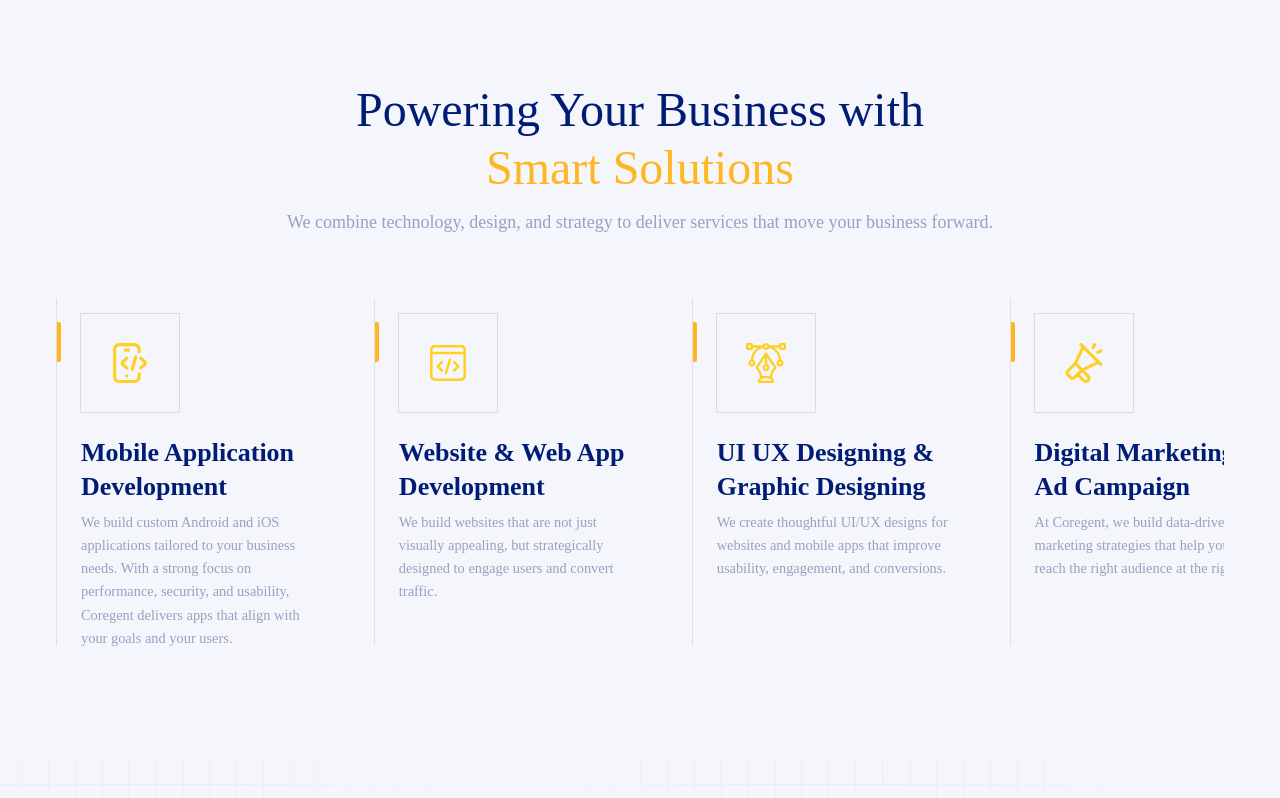
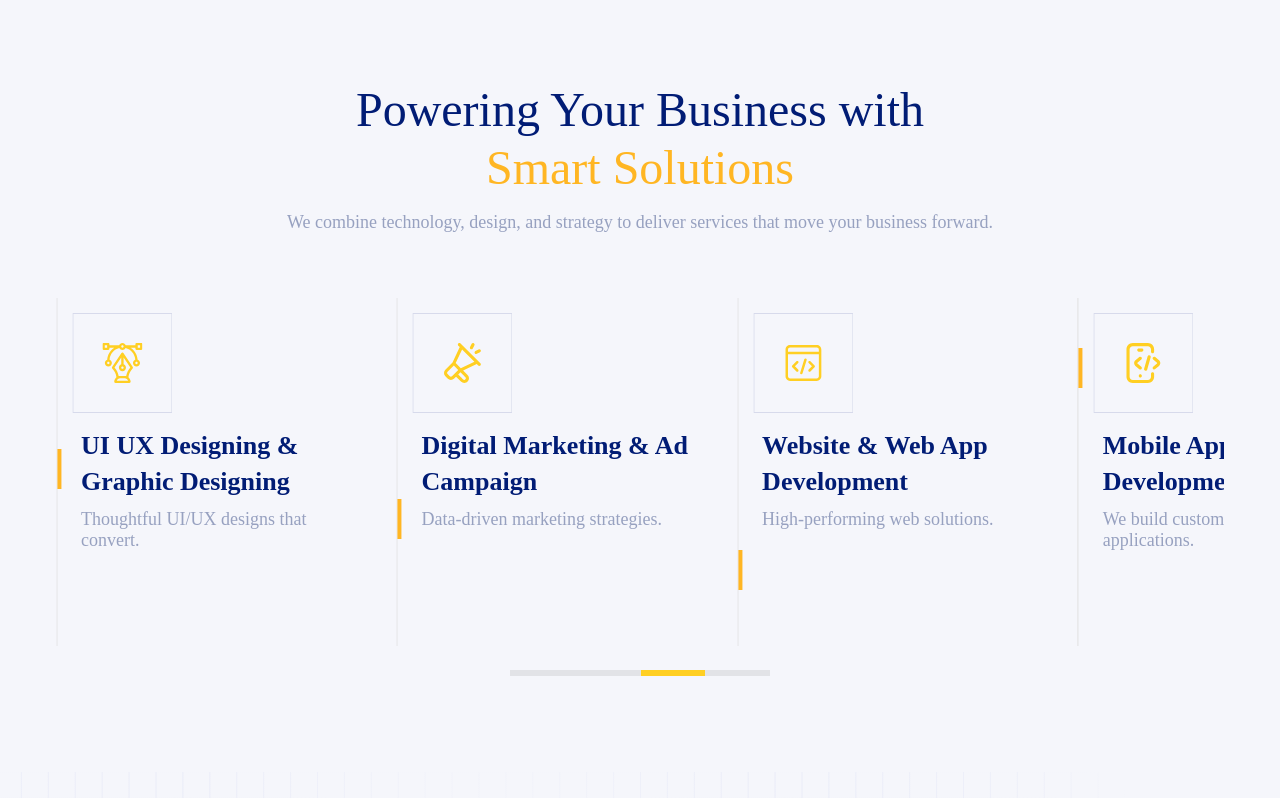
Before and after one commit to Janganpalli-Vishal/coregent, a React (Create React App) app: page / in a window 1280 px wide. Shown: the part 1648-2446 px from the top of the page. Built offline with nearby package versions, Linux system fonts and the light colour scheme; a web font is replaced by a local one.

Commit message:
Added Swiper for enhanced blog section scrolling, updated package dependencies, and modified AOS animations for improved user experience.

```diff
--- a/package.json
+++ b/package.json
@@ -18,6 +18,7 @@
     "react": "^19.2.4",
     "react-dom": "^19.2.4",
     "react-scripts": "5.0.1",
+    "swiper": "^12.1.0",
     "web-vitals": "^2.1.4"
   },
   "scripts": {
--- a/src/App.js
+++ b/src/App.js
@@ -12,6 +12,7 @@ import Partner from './pages/Partner';
 import Contactus from './pages/Contactus';
 import Clients from './pages/Clients';
 import Blog from './pages/Blog';
+// Import Swiper styles
 
 function App() {
   return (
--- a/src/pages/Blog.js
+++ b/src/pages/Blog.js
@@ -1,69 +1,95 @@
-import React from 'react';
-import { Box, Typography, useTheme, Container, Grid, Paper } from '@mui/material';
-import AOS from 'aos';
-import 'aos/dist/aos.css';
-import b1 from '../assets/b1.svg';
-import b2 from '../assets/b2.svg';
-import b3 from '../assets/b3.svg';
-import b4 from '../assets/b4.svg';
+import React, { useRef, useState } from "react";
+import { Box, Typography, useTheme, Container } from "@mui/material";
+import AOS from "aos";
+import "aos/dist/aos.css";
 
-// Initialize AOS
+import { Swiper, SwiperSlide } from "swiper/react";
+import { Autoplay } from "swiper/modules";
+
+import "swiper/css";
+
+import b1 from "../assets/b1.svg";
+import b2 from "../assets/b2.svg";
+import b3 from "../assets/b3.svg";
+import b4 from "../assets/b4.svg";
+
+/* AOS init */
 AOS.init({
   duration: 1000,
   once: true,
-  offset: 100
+  offset: 100,
 });
-
-
 
 const services = [
   {
     icon: b1,
-    title: 'Mobile Application Development',
-    desc: 'We build custom Android and iOS applications tailored to your business needs. With a strong focus on performance, security, and usability, Coregent delivers apps that align with your goals and your users.',
+    title: "Mobile Application Development",
+    desc: "We build custom Android and iOS applications.",
   },
   {
     icon: b2,
-    title: 'Website & Web App Development',
-    desc: 'We build websites that are not just visually appealing, but strategically designed to engage users and convert traffic.',
+    title: "Website & Web App Development",
+    desc: "We build conversion-focused websites.",
   },
   {
     icon: b3,
-    title: 'UI UX Designing & Graphic Designing',
-    desc: 'We create thoughtful UI/UX designs for websites and mobile apps that improve usability, engagement, and conversions.',
+    title: "UI UX Designing & Graphic Designing",
+    desc: "Thoughtful UI/UX designs that convert.",
   },
   {
     icon: b4,
-    title: 'Digital Marketing & Ad Campaign',
-    desc: 'At Coregent, we build data-driven digital marketing strategies that help your brand reach the right audience at the right time.',
+    title: "Digital Marketing & Ad Campaign",
+    desc: "Data-driven marketing strategies.",
   },
   {
     icon: b2,
-    title: 'Website & Web App Development',
-    desc: 'We build websites that are not just visually appealing, but strategically designed to engage users and convert traffic.',
+    title: "Website & Web App Development",
+    desc: "High-performing web solutions.",
   },
+
 ];
+
+/* Scrollbar config */
+const SCROLLBAR_TRACK_WIDTH = 260;
+const SCROLLBAR_THUMB_WIDTH = 64;
+const SCROLLBAR_HEIGHT = 6;
+const SCROLLBAR_COLOR = "#FFCF23";
 
 const Blog = () => {
   const theme = useTheme();
+  const swiperRef = useRef(null);
+  const [progress, setProgress] = useState(0);
+
+  const handleSwiperProgress = (swiper) => {
+    // swiper.progress is always 0 → 1
+    setProgress(swiper.progress);
+  };
+
+  const handleScrollbarClick = (e) => {
+    if (!swiperRef.current) return;
+
+    const rect = e.currentTarget.getBoundingClientRect();
+    const clickX = e.clientX - rect.left;
+    const ratio = Math.min(1, Math.max(0, clickX / SCROLLBAR_TRACK_WIDTH));
+
+    swiperRef.current.slideTo(Math.round(ratio * (services.length - 1)));
+  };
+
   return (
     <Box>
-      <Container id="blog-section" maxWidth="xl" sx={{ pt: { xs: 12, md: 16 }, pb: 12 }}>
+      <Container maxWidth="xl" sx={{ pt: { xs: 12, md: 16 }, pb: 12 }}>
+        {/* Header */}
         <Box textAlign="center" mb={8}>
           <Typography
+            variant="h3"
             data-aos="fade-up"
-            data-aos-delay="100"
-            variant="h3"
             sx={{
               fontFamily: "Mohave",
-              // fontSize: { xs: "", md: "h2" },
               fontWeight: 500,
               color: "primary.main",
-              lineHeight: 1.2,
             }}
           >
             Powering Your Business with <br />
-
             <Box component="span" sx={{ color: "warning.main" }}>
               Smart Solutions
             </Box>
@@ -71,136 +97,120 @@ const Blog = () => {
 
           <Typography
             data-aos="fade-up"
-            data-aos-delay="200"
+            data-aos-delay="150"
             variant="body2"
-            sx={{
-              maxWidth: "750px",
-              mx: "auto",
-              mt: 2,
-            }}
+            sx={{ maxWidth: 750, mx: "auto", mt: 2 }}
           >
-            We combine technology, design, and strategy to deliver services that move your business forward.
+            We combine technology, design, and strategy to deliver services that
+            move your business forward.
           </Typography>
         </Box>
 
-        <Grid
-          container
-          spacing={3}
-          wrap="nowrap"
-          sx={{
-            overflowX: 'scroll',
-            scrollbarWidth: 'none',
-            '&::-webkit-scrollbar': { display: 'none' },
-            pb: 2
+        {/* Swiper */}
+        <Swiper
+          onSwiper={(swiper) => (swiperRef.current = swiper)}
+          onProgress={handleSwiperProgress}
+          modules={[Autoplay]}
+          slidesPerView={3}
+          loop={true}
+          spaceBetween={24}
+          autoplay={{
+            delay: 3000,
+            disableOnInteraction: false,
+            pauseOnMouseEnter: true,
+          }}
+          breakpoints={{
+            0: { slidesPerView: 1.1 },
+            768: { slidesPerView: 2.1 },
+            1200: { slidesPerView: 3.5 },
           }}
         >
-          {services.map((serv, index) => {
-            return (
-              <Grid
-                size={{ xs: 10, md: 3.2 }}
-                item
-                key={serv.title}
-                sx={{ flexShrink: 0 }}
+          {services.map((serv, index) => (
+            <SwiperSlide key={index}>
+              <Box
+                data-aos="fade-up"
+                data-aos-delay={200 + index * 100}
+                sx={{
+                  borderLeft: "1px solid #E0E0E0",
+                  p: 3,
+                  height: 300,
+                  position: "relative",
+                }}
               >
                 <Box
                   data-aos="fade-up"
-                  data-aos-delay={300 + (index * 100)}
+                  data-aos-delay={200 + index * 100}
                   sx={{
-                    borderLeft: '1px solid #E0E0E0',
-                    // borderRadius: 2,
-                    p: 3,
-                    height: '300px',
-                    display: 'flex',
-                    flexDirection: 'column',
-                    position: 'relative',
-                    transition: 'all 0.3s ease',
-                    // '&:hover': {
-                    //   boxShadow: '0 4px 20px rgba(0,0,0,0.1)',
-                    //   transform: 'translateY(-2px)'
-                    // }
-                  }}
-                >
-                  {/* Yellow accent bar */}
-                  <Box
-                    data-aos="fade-right"
-                    data-aos-delay={400 + (index * 100)}
-                    sx={{
-                      position: 'absolute',
+                    position: "absolute",
                     left: 0,
-                      top: 24,
+                    top: `${24  * ((index + 1) * 2.1)}px`,
                     width: 4,
                     height: 40,
                     backgroundColor: theme.palette.warning.main,
-                      borderRadius: '0 2px 2px 0'
                   }}
                 />
 
-                  {/* Icon container */}
                 <Box
-                    data-aos="zoom-in"
-                    data-aos-delay={500 + (index * 100)}
                   sx={{
-                      display: 'flex',
-                      justifyContent: 'center',
-                      alignItems: 'center',
                     width: 80,
                     height: 80,
-                      backgroundColor: '#FFF9E6',
-                      border: '1px solid #FFE082',
+                    backgroundColor: "#FFF9E6",
+                    border: "1px solid #FFE082",
                     borderRadius: 2,
+                    display: "flex",
+                    alignItems: "center",
+                    justifyContent: "center",
                     mb: 3,
-                      ml: 1
                   }}
                 >
-                    <Box
-                      component="img"
-                      src={serv.icon}
-                      alt={serv.title}
-                      // sx={{
-                      //   width: 40,
-                      //   height: 40,
-                      //   filter: 'brightness(0) saturate(100%) invert(73%) sepia(74%) saturate(1494%) hue-rotate(354deg) brightness(102%) contrast(103%)'
-                      // }}
-                    />
+                  <Box component="img" src={serv.icon} alt={serv.title} />
                 </Box>
 
-                  {/* Title */}
                 <Typography
-                    data-aos="fade-up"
-                    data-aos-delay={600 + (index * 100)}
                   variant="h5"
                   sx={{
                     fontWeight: 600,
                     color: theme.palette.primary.main,
-                      my: 1,
-                      // fontSize: '1.rem',
-                      lineHeight: 1.3,
-                      // minHeight: 60
+                    mb: 1,
                   }}
                 >
                   {serv.title}
                 </Typography>
 
-                  {/* Description */}
-                  <Typography
-                    data-aos="fade-up"
-                    data-aos-delay={700 + (index * 100)}
-                    variant="body2"
-                    sx={{
-                      color: theme.palette.text.secondary,
-                      lineHeight: 1.6,
-                      fontSize: '0.9rem',
-                      flexGrow: 1
-                    }}
-                  >
+                <Typography variant="body2" sx={{ color: "text.secondary" }}>
                   {serv.desc}
                 </Typography>
               </Box>
-              </Grid>
-            )
-          })}
-        </Grid>
+            </SwiperSlide>
+          ))}
+        </Swiper>
 
+        {/* Custom Scrollbar */}
+        <Box mt={3} display="flex" justifyContent="center">
+          <Box
+            onClick={handleScrollbarClick}
+            sx={{
+              width: SCROLLBAR_TRACK_WIDTH,
+              height: SCROLLBAR_HEIGHT,
+              backgroundColor: "rgba(0,0,0,0.08)",
+              position: "relative",
+              cursor: "pointer",
+            }}
+          >
+            <Box
+              sx={{
+                position: "absolute",
+                top: 0,
+                left:
+                  progress * (SCROLLBAR_TRACK_WIDTH - SCROLLBAR_THUMB_WIDTH),
+                width: SCROLLBAR_THUMB_WIDTH,
+                height: SCROLLBAR_HEIGHT,
+                backgroundColor: SCROLLBAR_COLOR,
+                transition: 'left 0.35s cubic-bezier(0.4, 0, 0.2, 1)',
+              }}
+            />
+          </Box>
+        </Box>
       </Container>
     </Box>
   );
--- a/src/pages/Trust.js
+++ b/src/pages/Trust.js
@@ -87,7 +87,7 @@ const Trust = () => {
 				</Grid>
 				<Grid size={{xs:12, md:6}} display={'flex'} justifyContent={'end'} alignContent={'center'}>
 					<Box
-						data-aos="fade-left"
+						data-aos="fade-down"
 						data-aos-delay="200"
 						sx={{
 							width: '100%',
@@ -108,8 +108,7 @@ const Trust = () => {
 									xs={1}
                                     size={{xs:1}}
 									key={stat.label}
-									data-aos="zoom-in"
-									data-aos-delay={300 + (i * 100)}
+
 									sx={{
 										borderRight: i % 2 === 0 ? `1.5px solid ${theme.palette.divider}` : 'none',
 										borderBottom: i < 2 ? `1.5px solid ${theme.palette.divider}` : 'none',
```
Also changed, not shown: 1 other file (tests, documents, lock files or other folders). Lines whose indentation alone changed are shown as unchanged.
